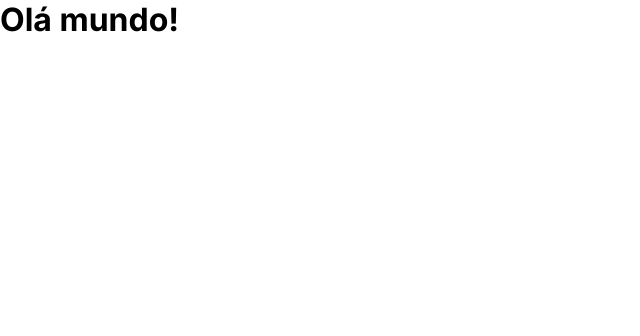
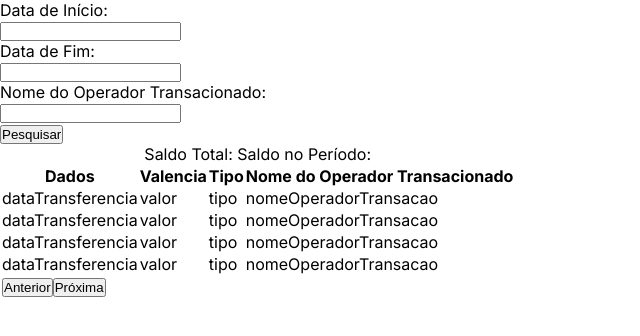
Before and after one commit to Wanderson-A-Timoteo/ps-react, a Next.js app: page / in a window 1280 px wide. Shown: the top 336 px of the page, without its empty margins (0-640 px from the left). Built offline with nearby package versions, Linux system fonts and the light colour scheme.

Commit message:
feat: Added page structure

```diff
--- a/package.json
+++ b/package.json
@@ -13,6 +13,7 @@
     "@types/react": "18.2.15",
     "@types/react-dom": "18.2.7",
     "@types/styled-components": "^5.1.26",
+    "axios": "^1.4.0",
     "eslint": "8.45.0",
     "eslint-config-next": "13.4.10",
     "next": "13.4.10",
--- a/src/app/page.tsx
+++ b/src/app/page.tsx
@@ -1,7 +1,80 @@
+import { Main, Container, Superior, Centro, DataInicio, DataFim, Label, Input, NomeOperador, ButtomPesquisar, TableContainer, Table, Caption, Thead, Thow, Tbody, TableHeader, TableData, TableFooter, PaginationButton } from './style';
+
 export default function Home() {
   return (
-    <main>
-      <h1>Olá mundo!</h1>
-    </main>
-  )
+    <Main>
+      <Container>
+        <Superior>
+          <DataInicio>
+            <Label>Data de Início:</Label>
+            <Input />
+          </DataInicio>
+          <DataFim>
+            <Label>Data de Fim:</Label>
+            <Input />
+          </DataFim>
+          <NomeOperador>
+            <Label>Nome do Operador Transacionado:</Label>
+            <Input />
+          </NomeOperador>
+        </Superior>
+        <Centro>
+          <ButtomPesquisar>Pesquisar</ButtomPesquisar>
+        </Centro>
+
+        <TableContainer>
+          <Table>
+            <Caption> Saldo Total:    Saldo no Período:  </Caption>
+              <Thead>
+                <Thow>
+                  <TableHeader>Dados</TableHeader>
+                  <TableHeader>Valencia</TableHeader>
+                  <TableHeader>Tipo</TableHeader>
+                  <TableHeader>Nome do Operador Transacionado</TableHeader>
+                </Thow>
+              </Thead>
+              <Tbody>
+
+                <Thow>
+                  <TableData>dataTransferencia</TableData>
+                  <TableData>valor</TableData>
+                  <TableData>tipo</TableData>
+                  <TableData>nomeOperadorTransacao</TableData>
+                </Thow>
+
+                <Thow>
+                  <TableData>dataTransferencia</TableData>
+                  <TableData>valor</TableData>
+                  <TableData>tipo</TableData>
+                  <TableData>nomeOperadorTransacao</TableData>
+                </Thow>
+
+                <Thow>
+                  <TableData>dataTransferencia</TableData>
+                  <TableData>valor</TableData>
+                  <TableData>tipo</TableData>
+                  <TableData>nomeOperadorTransacao</TableData>
+                </Thow>
+
+                <Thow>
+                  <TableData>dataTransferencia</TableData>
+                  <TableData>valor</TableData>
+                  <TableData>tipo</TableData>
+                  <TableData>nomeOperadorTransacao</TableData>
+                </Thow>
+
+              </Tbody>
+              <TableFooter>
+                <Thow>
+                  <TableData colSpan={4}>
+                    <PaginationButton>Anterior</PaginationButton>
+                    <PaginationButton>Próxima</PaginationButton>
+                  </TableData>
+                </Thow>
+              </TableFooter>
+          </Table>
+        </TableContainer>
+      </Container>
+    </Main>
+  );
 }
--- /dev/null
+++ b/src/app/style.ts
@@ -0,0 +1,80 @@
+import styled from 'styled-components';
+
+export const Main = styled.main`
+
+`;
+
+export const Container = styled.div`
+
+`;
+
+export const Superior = styled.div`
+
+`;
+
+export const Centro = styled.div`
+
+`;
+
+export const DataInicio = styled.div`
+
+`;
+
+export const DataFim = styled.div`
+
+`;
+
+export const Label = styled.div`
+
+`;
+
+export const Input = styled.input`
+
+`;
+
+export const NomeOperador = styled.div`
+
+`;
+
+export const ButtomPesquisar = styled.button`
+
+`;
+
+export const TableContainer = styled.div`
+`;
+
+export const Table = styled.table`
+
+`;
+
+export const Caption = styled.caption`
+
+`;
+
+export const Thead = styled.thead`
+
+`;
+
+export const Thow = styled.tr`
+
+`;
+
+export const Tbody = styled.tbody`
+
+`;
+
+export const TableHeader = styled.th`
+
+`;
+
+export const TableData = styled.td`
+
+`;
+
+export const TableFooter = styled.tfoot`
+
+`;
+
+export const PaginationButton = styled.button`
+
+`;
```
Also changed, not shown: src/app/globals.css (line endings or trailing spaces), 1 other file (tests, documents, lock files or other folders).
